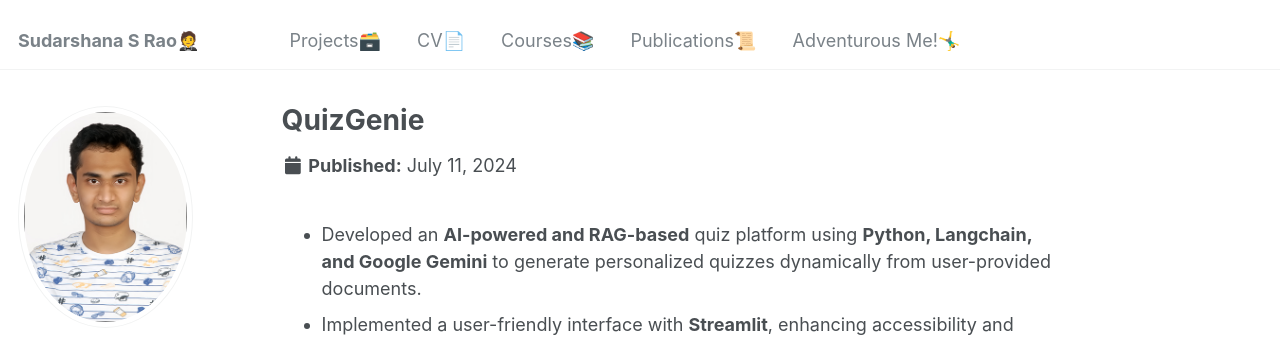
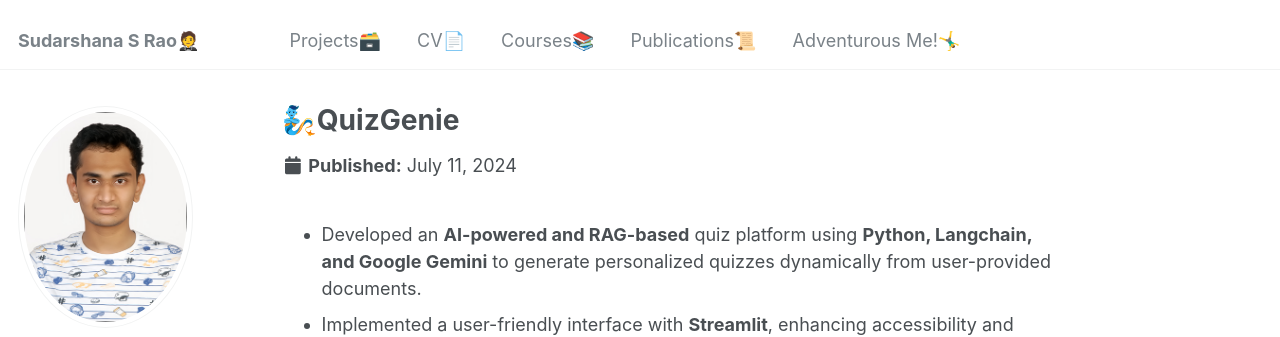
Before and after one commit to SudarshanaSRao/SudarshanaSRao.github.io, a Jekyll site: the page built from _portfolio/portfolio-2.md, in a window 1280 px wide and 900 px high. Shown: the top 337 px of the window. Built offline with Jekyll 4.4.1, drawn with Linux system fonts in a browser that asks for light colours.

```diff
--- a/_portfolio/portfolio-2.md
+++ b/_portfolio/portfolio-2.md
@@ -1,5 +1,5 @@
 ---
-title: "QuizGenie"
+title: "🧞QuizGenie"
 excerpt: "<img height='500'  width='500' src='/images/implementation.png'>"
 collection: portfolio
 ---
```
